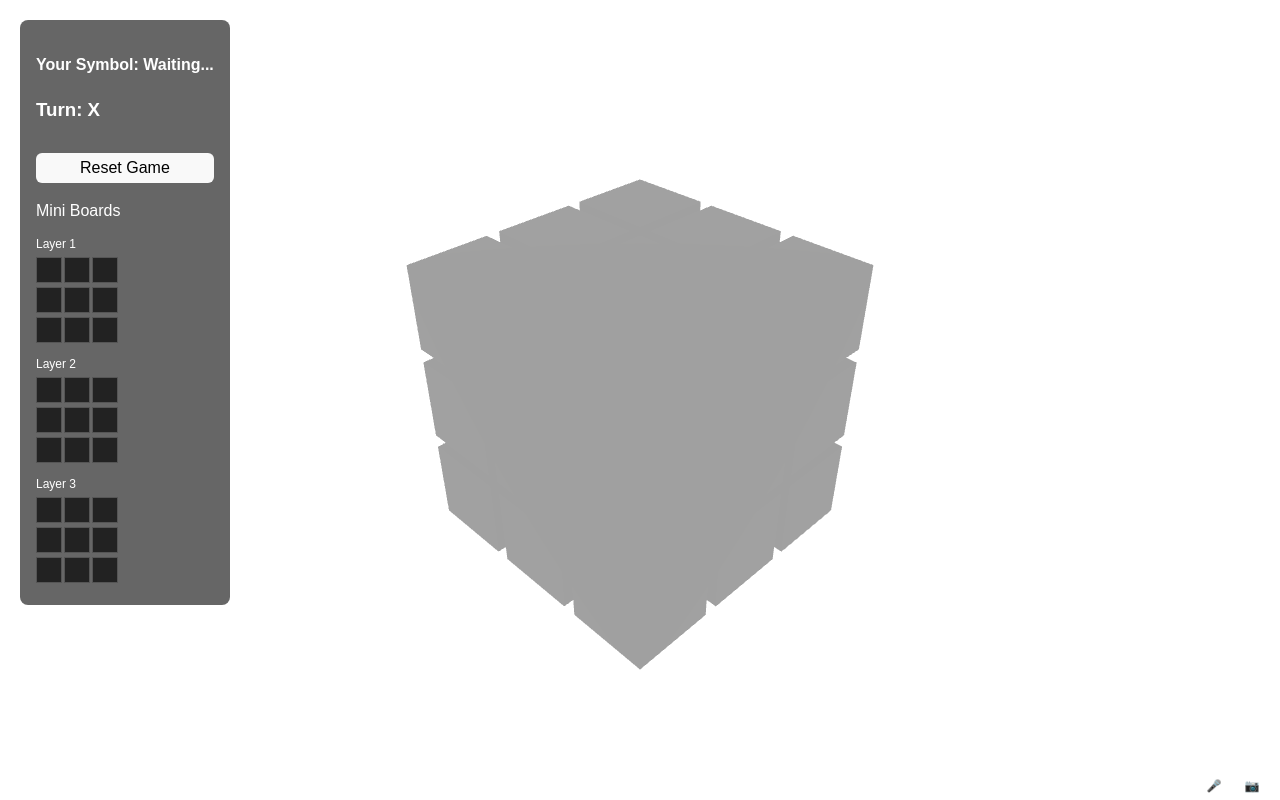
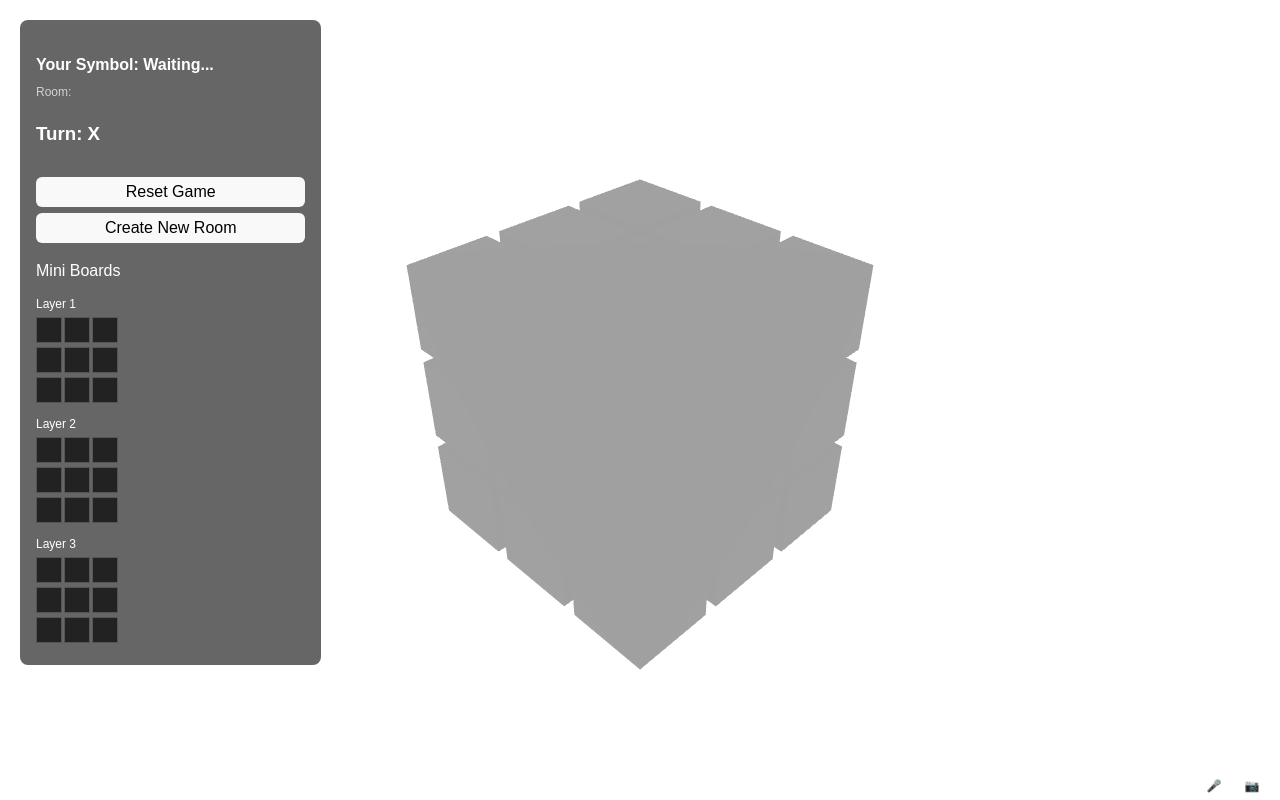
Before and after one commit to rogueslasher/3d_tic_tac_toe, a React (Vite) app in the folder client/: page / in a window 1280 px wide. Built offline with nearby package versions, Linux system fonts and the light colour scheme; no server answers.

Commit message:
Add dynamic rooms and webrtc video chat

```diff
--- a/client/src/components/GameUI.jsx
+++ b/client/src/components/GameUI.jsx
@@ -6,6 +6,7 @@ export default function GameUI({
   setActiveLayer,
   board,
   handleMove,
+  roomId
 }) {
 
   // 🛡 Guard against undefined board during render
@@ -31,6 +32,10 @@ export default function GameUI({
   Your Symbol: {playerSymbol || "Waiting..."}
 </h4>
 
+<p style={{ fontSize: 12, opacity: 0.7, marginTop: 4 }}>
+  Room: {roomId}
+</p>
+
 {!winnerInfo ? (
   <h3>Turn: {player}</h3>
 ) : (
@@ -50,6 +55,25 @@ export default function GameUI({
       >
         Reset Game
       </button>
+
+
+      <button
+  onClick={() => {
+    const newRoom = Math.random().toString(36).substring(2, 8);
+    window.location.href = `/?room=${newRoom}`;
+  }}
+  style={{
+    marginTop: 6,
+    padding: "6px 12px",
+    borderRadius: "6px",
+    border: "none",
+    cursor: "pointer",
+    width: "100%",
+  }}
+>
+  Create New Room
+</button>
+
 
       <div style={{ marginTop: "12px" }}>
         <p style={{ marginBottom: "6px" }}>Mini Boards</p>
```
